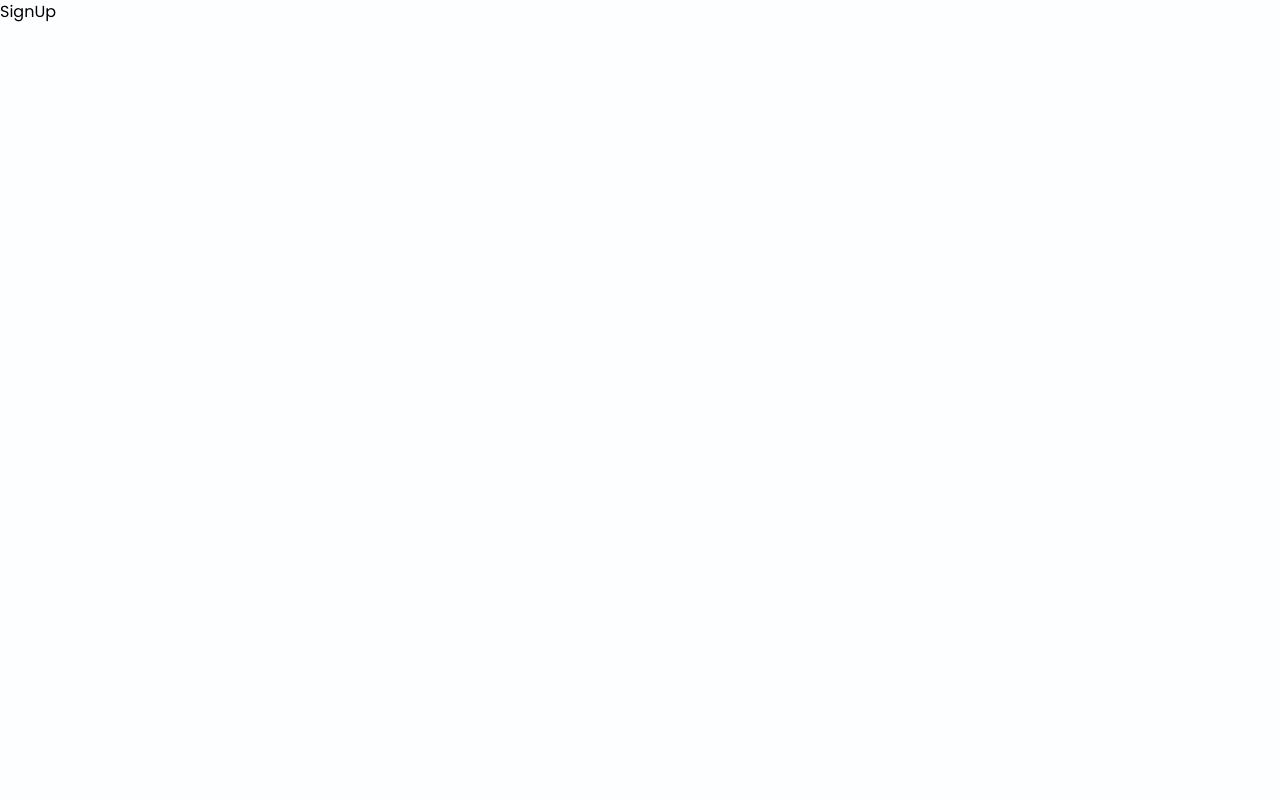
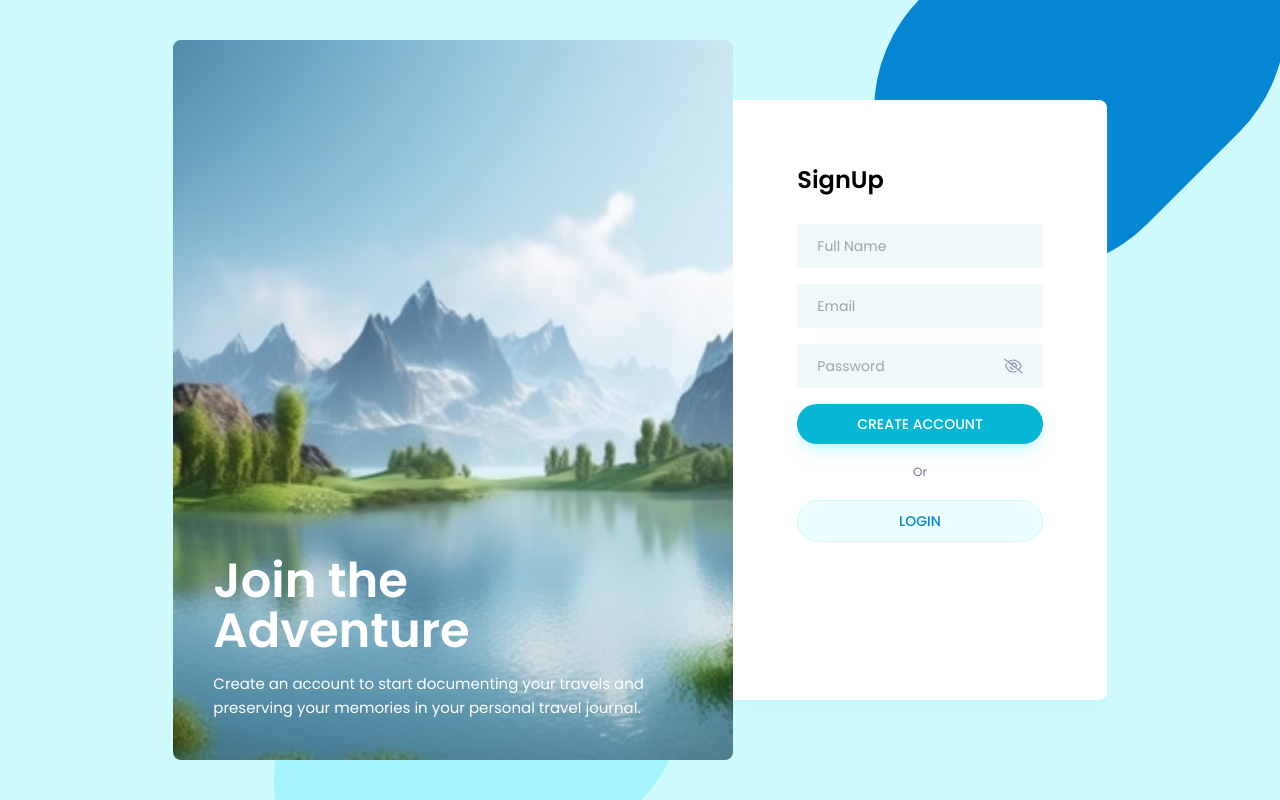
Before and after one commit to nisulaRap/travel_blog-MERN-, a React (Vite) app in the folder frontend/: page /signup in a window 1280 px wide. Built offline with nearby package versions, Linux system fonts and the light colour scheme.

Commit message:
created signup page in signup.jsx

```diff
--- a/frontend/src/pages/Auth/SignUp.jsx
+++ b/frontend/src/pages/Auth/SignUp.jsx
@@ -1,9 +1,126 @@
-import React from 'react'
+import { validateEmail } from "../../utils/helper";
+import axiosInstance from "../../utils/axiosInstance";
+import { useState } from "react";
+import { useNavigate } from "react-router-dom";
+import PasswordInput from "../../components/input/PasswordInput";
 
 const SignUp = () => {
+  const [name, setName] = useState("");
+  const [email, setEmail] = useState("");
+  const [password, setPassword] = useState("");
+  const [error, setError] = useState(null);
+
+  const navigate = useNavigate();
+
+  const handleSignUp = async (e) => {
+    e.preventDefault();
+
+    if (!name) {
+      setError("Please enter your name.");
+      return;
+    }
+
+    if (!validateEmail(email)) {
+      setError("Please enter a valid email address.");
+      return;
+    }
+
+    if (!password) {
+      setError("Please enter a password.");
+      return;
+    }
+
+    setError("");
+
+    // Call the SignUp API here
+    try {
+      const response = await axiosInstance.post("/create-account", {
+        fullName: name,
+        email: email,
+        password: password,
+      });
+
+      // Handle successful login
+      if (response.data && response.data.accessToken) {
+        localStorage.setItem("token", response.data.accessToken);
+        navigate("/dashboard");
+      }
+    } catch (error) {
+      setError("An unexpected error occurred. Please try again.");
+    }
+  };
+
   return (
-    <div>SignUp</div>
-  )
-}
+    <div className="h-screen bg-cyan-100 overflow-hidden relative">
+      <div className="login-ui-box right-10 -top-40" />
+      <div className="login-ui-box bg-cyan-200 -bottom-40 right-1/2" />
 
-export default SignUp
+      <div className="container h-screen flex items-center justify-center px-20 mx-auto">
+        <div className="w-2/4 h-[90vh] flex items-end bg-signup-bg-img bg-cover bg-center rounded-lg p-10 z-50">
+          <div>
+            <h4 className="text-5xl text-white font-semibold leading-[50px]">
+              Join the <br /> Adventure
+            </h4>
+            <p className="text-[15px] text-white leading-6 pr-7 mt-4">
+              Create an account to start documenting your travels and preserving
+              your memories in your personal travel journal.
+            </p>
+          </div>
+        </div>
+
+        <div className="w-1/3 h-[75vh] bg-white rounded-r-lg relative p-16 shadow-lg shadow-cyan-200/20">
+          <form onSubmit={handleSignUp}>
+            <h4 className="text-2xl font-semibold mb-7">SignUp</h4>
+
+            <input
+              type="text"
+              placeholder="Full Name"
+              className="input-box"
+              value={name}
+              onChange={({ target }) => {
+                setName(target.value);
+              }}
+            />
+
+            <input
+              type="text"
+              placeholder="Email"
+              className="input-box"
+              value={email}
+              onChange={({ target }) => {
+                setEmail(target.value);
+              }}
+            />
+
+            <PasswordInput
+              value={password}
+              onChange={({ target }) => {
+                setPassword(target.value);
+              }}
+            />
+
+            {error && <p className="text-xs text-red-500 pb-1">{error}</p>}
+
+            <button type="submit" className="btn-primary">
+              CREATE ACCOUNT
+            </button>
+
+            <p className="text-xs text-slate-500 text-center my-4">Or</p>
+
+            <button
+              type="button"
+              className="btn-primary btn-light"
+              onClick={() => {
+                navigate("/login");
+              }}
+            >
+              LOGIN
+            </button>
+          </form>
+        </div>
+      </div>
+    </div>
+  );
+};
+
+export default SignUp;
```
